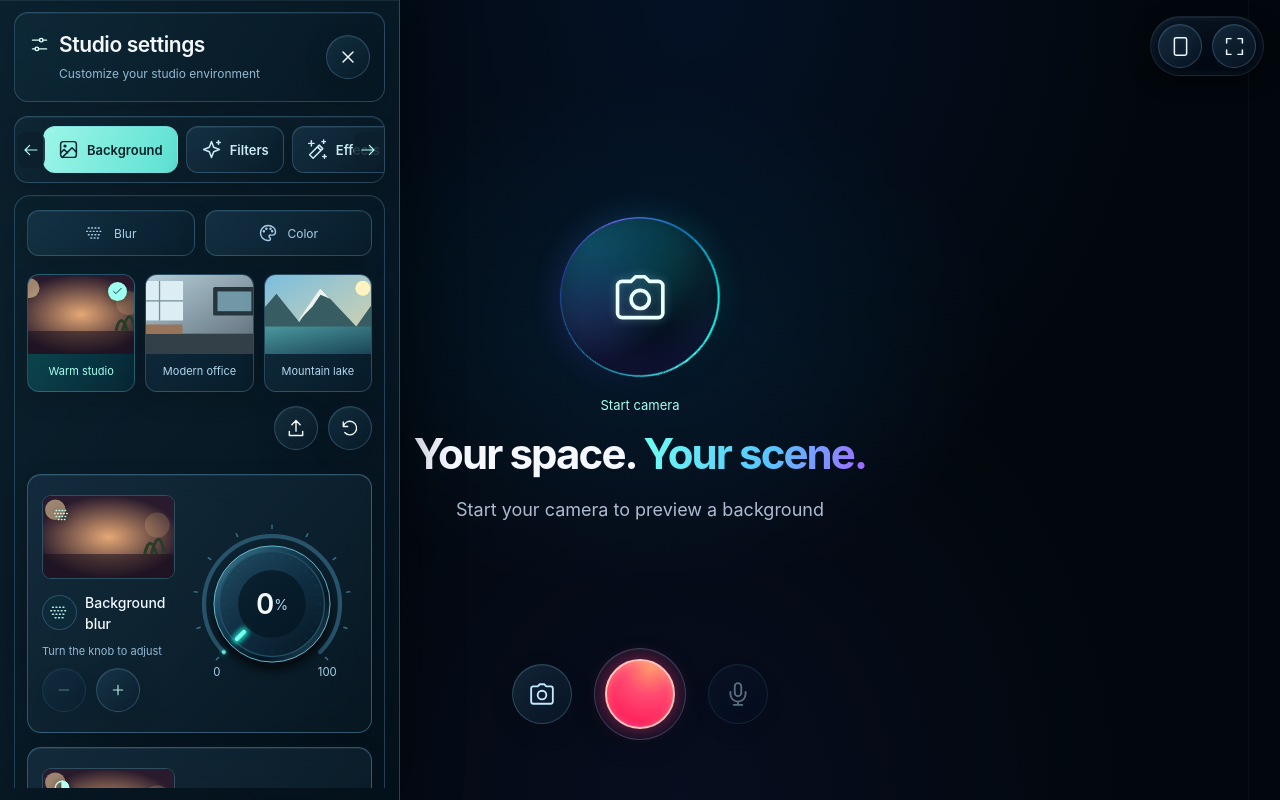
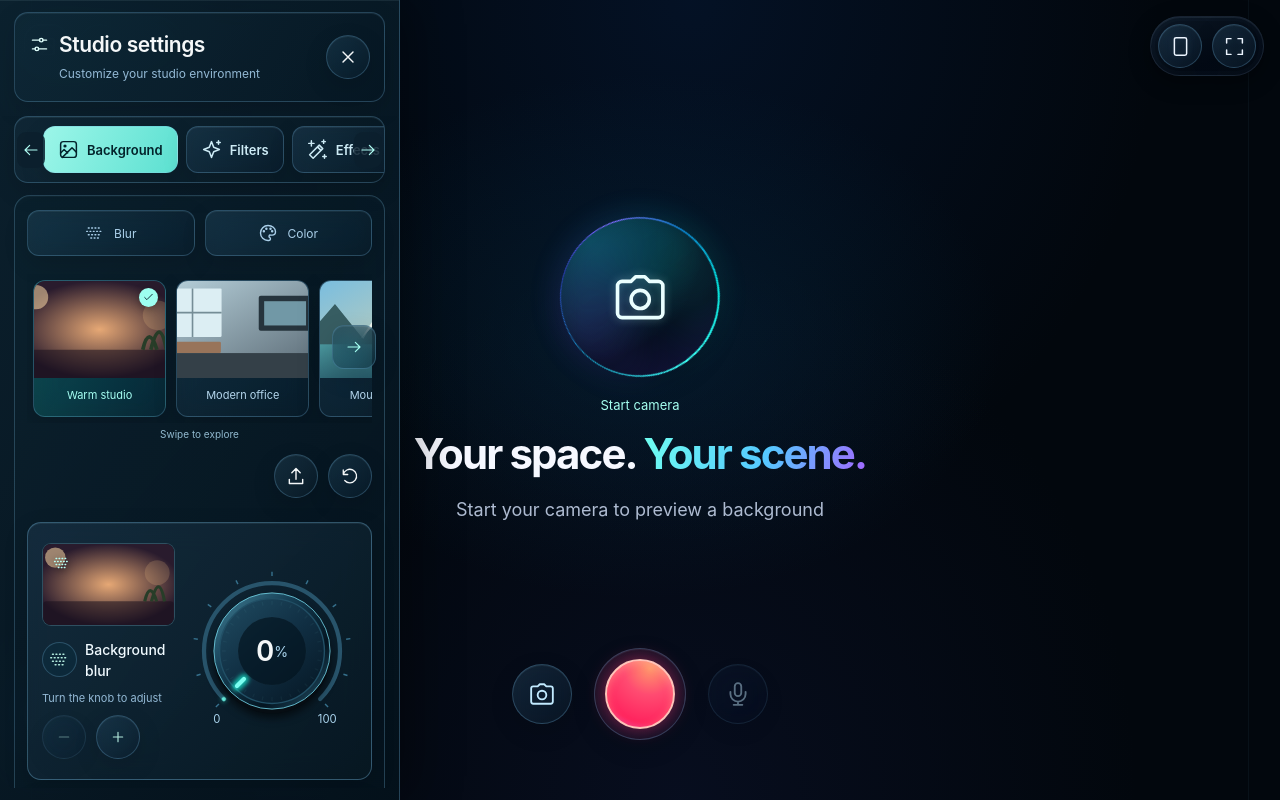
Before and after one commit to soumya-dev-2026/lensora, a React (Vite) app: page / in a window 1280 px wide. Both pictures are taken after a click on the button 46 px from the left and 46 px from the top of the page. Built offline with nearby package versions, Linux system fonts and the light colour scheme.

Commit message:
feat: add swipeable studio option sliders

```diff
--- a/src/components/BackgroundPicker.tsx
+++ b/src/components/BackgroundPicker.tsx
@@ -1,3 +1,4 @@
+import { SwipeSlider } from './SwipeSlider';
 import { GaugeSlider } from './GaugeSlider';
 import { useEffect, useState } from 'react';
 import { BackgroundSelection } from '../types/camera';
@@ -102,12 +103,12 @@ export function BackgroundPicker({ selected, onSelect, blur, tint, onBlur, onTin
       {selected.kind === 'color' && <label className={styles.colorRow}>Background color
           <input aria-label="Background color" type="color" value={color} onChange={(event) => { setColor(event.target.value); onSelect({ kind: 'color', value: event.target.value }); }} />
       </label>}
-        <div className={styles.options}>
+        <SwipeSlider label="Background presets" className={styles.options} selectedKey={selectedPreset}>
           {presets.map((preset, index) => <button key={preset.id} disabled={locked} onClick={() => editPreset(index)} aria-pressed={selected.kind === 'image' && selected.value === preset.src} aria-label={`${preset.name}: select and customize`}>
             <img src={preset.src} alt="" /><span>{preset.name}</span>
             {selected.kind === 'image' && selected.value === preset.src && <i className={styles.selectedBadge} aria-hidden="true"><Icon name="check" size={13} /></i>}
           </button>)}
-        </div>
+        </SwipeSlider>
       {typeof editor === 'number' && <div className={styles.editActions}>
         <label className={styles.upload} title="Replace preset image"><Icon name="upload" size={20} /><input aria-label="Replace preset image" disabled={locked} type="file" accept="image/png,image/jpeg,image/webp,image/avif" onChange={(event) => { void upload(event.target.files?.[0]); event.target.value = ''; }} /></label>
         {presets[editor].src !== BACKGROUNDS[editor].src && <button className="icon-button" aria-label={savedPresets[presets[editor].id] === presets[editor].src ? 'Preset saved on this device' : 'Save preset on this device'} title={savedPresets[presets[editor].id] === presets[editor].src ? 'Saved on this device' : 'Save preset on this device'} disabled={locked || savedPresets[presets[editor].id] === presets[editor].src} onClick={() => void persistPreset(editor)}><Icon name={savedPresets[presets[editor].id] === presets[editor].src ? 'check' : 'save'} /></button>}
--- a/src/components/CameraEffects.tsx
+++ b/src/components/CameraEffects.tsx
@@ -1,3 +1,4 @@
+import { SwipeSlider } from './SwipeSlider';
 import { useId, useState } from 'react';
 import { CameraEffects as EffectSettings, DEFAULT_EFFECTS } from '../types/effects';
 import type { FaceTrackingState } from '../types/filters';
@@ -16,10 +17,10 @@ function Choices<T extends string>({ label, value, options, onChange }: {
 }) {
   return <div className="effect-choice-group" role="group" aria-label={label}>
     <h3>{label}</h3>
-    <div className="effect-tiles">{options.map((option) => <button type="button" key={option.value} aria-pressed={value === option.value} onClick={() => onChange(option.value)}>
+    <SwipeSlider label={label} className="effect-tiles" selectedKey={value}>{options.map((option) => <button type="button" key={option.value} aria-pressed={value === option.value} onClick={() => onChange(option.value)}>
       <Icon name={option.icon} size={24} /><span>{option.label}</span>
       {value === option.value && <span className="selected-check"><Icon name="check" size={12} /></span>}
-    </button>)}</div>
+    </button>)}</SwipeSlider>
   </div>;
 }
 
@@ -70,7 +71,7 @@ export function CameraEffects({ value, onChange, faceState }: {
           {category === 'style' && <>
             <div className="effect-choice-group" role="group" aria-label="Color styles">
               <h3>Color styles</h3>
-              <div className="effect-tiles">
+              <SwipeSlider label="Color styles" className="effect-tiles">
                 {([
                   { key: 'monochrome', label: 'Black & white', icon: 'contrast' },
                   { key: 'sepia', label: 'Sepia', icon: 'sepia' },
@@ -78,7 +79,7 @@ export function CameraEffects({ value, onChange, faceState }: {
                   <Icon name={style.icon} size={24} /><span>{style.label}</span>
                   {value[style.key] && <span className="selected-check"><Icon name="check" size={12} /></span>}
                 </button>)}
-              </div>
+              </SwipeSlider>
             </div>
             <div className="effect-gauge-pair">
               {slider('vignette', 'Vignette', 'contrast')}
--- /dev/null
+++ b/src/components/SwipeSlider.css
@@ -0,0 +1,13 @@
+.swipe-slider { position: relative; min-width: 0; max-width: 100%; margin-block: 12px; }
+.studio .swipe-slider .swipe-slider-track { position: relative; display: flex; flex-wrap: nowrap; gap: 10px; margin: 0; padding: 6px; overflow-x: auto; overflow-y: hidden; scrollbar-width: none; scroll-snap-type: x mandatory; scroll-padding-inline: 6px; overscroll-behavior-x: contain; touch-action: pan-x pan-y pinch-zoom; cursor: grab; }
+.swipe-slider-track::-webkit-scrollbar { display: none; }
+.studio .swipe-slider .swipe-slider-track > button { flex: 0 0 clamp(104px, 40%, 150px); min-width: 0; scroll-snap-align: start; white-space: normal; }
+.swipe-slider-track > button img { pointer-events: none; }
+.studio .swipe-slider .swipe-slider-track[data-dragging] { scroll-snap-type: none; cursor: grabbing; user-select: none; }
+.studio .swipe-slider .swipe-slider-track[data-dragging] > button { cursor: grabbing; }
+.studio .swipe-slider-arrow { position: absolute; top: calc(50% - 10px); transform: translateY(-50%); z-index: 1; width: 30px; height: 44px; min-height: 44px; padding: 0; display: grid; place-items: center; border: 1px solid #78f5e359; border-radius: 12px; background: #081c2be8; backdrop-filter: blur(14px); color: #a5fff1; box-shadow: 0 2px 12px #0006; }
+.studio .swipe-slider-arrow:disabled { opacity: 0; pointer-events: none; }
+.swipe-slider-prev { left: -4px; }
+.swipe-slider-next { right: -4px; }
+.swipe-slider-next svg { transform: rotate(180deg); }
+.swipe-slider-hint { display: block; margin-top: 5px; text-align: center; font-size: 10px; color: #91b9cf; pointer-events: none; }
--- /dev/null
+++ b/src/components/SwipeSlider.tsx
@@ -0,0 +1,103 @@
+import { useEffect, useId, useRef, useState, type ReactNode } from 'react';
+import { Icon } from './Icon';
+import './SwipeSlider.css';
+
+/** Native touch scrolling, with mouse dragging and keyboard/arrow navigation. */
+export function SwipeSlider({ label, className = '', selectedKey, children }: {
+  label: string; className?: string; selectedKey?: string | number; children: ReactNode;
+}) {
+  const id = useId();
+  const track = useRef<HTMLDivElement>(null);
+  const drag = useRef<{ id: number; x: number; y: number; left: number; moved: boolean } | null>(null);
+  const suppressClick = useRef(false);
+  const [edges, setEdges] = useState({ start: true, end: true });
+  const measure = () => {
+    const el = track.current;
+    if (el) setEdges({ start: el.scrollLeft <= 2, end: el.scrollLeft + el.clientWidth >= el.scrollWidth - 2 });
+  };
+  const behavior = (): ScrollBehavior => document.documentElement.dataset.motion === 'off' || window.matchMedia?.('(prefers-reduced-motion: reduce)').matches ? 'auto' : 'smooth';
+  const reveal = (item: HTMLElement) => {
+    const el = track.current;
+    if (!el) return;
+    const bounds = el.getBoundingClientRect(), child = item.getBoundingClientRect();
+    const delta = child.left < bounds.left + 6 ? child.left - bounds.left - 6 : child.right > bounds.right - 6 ? child.right - bounds.right + 6 : 0;
+    if (delta) el.scrollBy({ left: delta, behavior: behavior() });
+  };
+  useEffect(() => {
+    const el = track.current;
+    if (!el) return;
+    measure();
+    let width = el.clientWidth;
+    const observer = new ResizeObserver(() => {
+      measure();
+      if (el.clientWidth !== width) {
+        width = el.clientWidth;
+        const selected = selectedKey === undefined ? null : el.querySelector<HTMLElement>('[aria-pressed="true"]');
+        if (selected) reveal(selected);
+      }
+    });
+    observer.observe(el);
+    Array.from(el.children).forEach((child) => observer.observe(child));
+    return () => observer.disconnect();
+  }, [children, selectedKey]);
+  useEffect(() => {
+    if (selectedKey === undefined) return;
+    const selected = track.current?.querySelector<HTMLElement>('[aria-pressed="true"]');
+    if (selected) reveal(selected);
+  }, [selectedKey]);
+  const finish = () => {
+    const state = drag.current;
+    if (state && track.current?.hasPointerCapture(state.id)) track.current.releasePointerCapture(state.id);
+    drag.current = null;
+    track.current?.removeAttribute('data-dragging');
+    if (state?.moved && track.current) {
+      const el = track.current;
+      const nearest = Array.from(el.children).reduce<HTMLElement | null>((best, child) => {
+        const item = child as HTMLElement;
+        return !best || Math.abs(item.offsetLeft - el.scrollLeft - 6) < Math.abs(best.offsetLeft - el.scrollLeft - 6) ? item : best;
+      }, null);
+      if (nearest) el.scrollTo({ left: nearest.offsetLeft - 6, behavior: behavior() });
+    }
+  };
+  const overflow = !edges.start || !edges.end;
+  return <div className="swipe-slider" role="group" aria-label={label}>
+    <div id={id} ref={track} className={`swipe-slider-track ${className}`} onScroll={measure}
+      onDragStart={(event) => event.preventDefault()}
+      onFocusCapture={(event) => reveal(event.target)}
+      onKeyDown={(event) => {
+        if (!['ArrowLeft', 'ArrowRight', 'Home', 'End'].includes(event.key)) return;
+        const items = Array.from(event.currentTarget.querySelectorAll<HTMLButtonElement>('button:not(:disabled)'));
+        const index = items.indexOf(event.target as HTMLButtonElement);
+        if (index < 0) return;
+        event.preventDefault();
+        const next = event.key === 'Home' ? 0 : event.key === 'End' ? items.length - 1 : Math.max(0, Math.min(items.length - 1, index + (event.key === 'ArrowRight' ? 1 : -1)));
+        items[next]?.focus({ preventScroll: true });
+      }}
+      onPointerDown={(event) => {
+        suppressClick.current = false;
+        if (event.pointerType !== 'mouse' || event.button !== 0) return;
+        drag.current = { id: event.pointerId, x: event.clientX, y: event.clientY, left: event.currentTarget.scrollLeft, moved: false };
+      }}
+      onPointerMove={(event) => {
+        const state = drag.current;
+        if (!state || state.id !== event.pointerId) return;
+        const dx = event.clientX - state.x;
+        if (!state.moved && Math.abs(dx) > 6 && Math.abs(dx) > Math.abs(event.clientY - state.y)) {
+          state.moved = true; suppressClick.current = true;
+          event.currentTarget.setPointerCapture(event.pointerId);
+          event.currentTarget.dataset.dragging = 'true';
+        }
+        if (state.moved) { event.preventDefault(); event.currentTarget.scrollLeft = state.left - dx; }
+      }}
+      onPointerUp={finish} onPointerCancel={finish} onLostPointerCapture={() => { drag.current = null; track.current?.removeAttribute('data-dragging'); }}
+      onPointerLeave={() => { if (!drag.current?.moved) drag.current = null; }}
+      onClickCapture={(event) => { if (suppressClick.current && event.detail !== 0) { event.preventDefault(); event.stopPropagation(); suppressClick.current = false; } }}>
+      {children}
+    </div>
+    {overflow && <>
+      <button type="button" className="swipe-slider-arrow swipe-slider-prev" aria-label={`Previous ${label}`} aria-controls={id} disabled={edges.start} onClick={() => track.current?.scrollBy({ left: -track.current.clientWidth * .75, behavior: behavior() })}><Icon name="back" size={16} /></button>
+      <button type="button" className="swipe-slider-arrow swipe-slider-next" aria-label={`Next ${label}`} aria-controls={id} disabled={edges.end} onClick={() => track.current?.scrollBy({ left: track.current.clientWidth * .75, behavior: behavior() })}><Icon name="back" size={16} /></button>
+      <span className="swipe-slider-hint">Swipe to explore</span>
+    </>}
+  </div>;
+}
```
Also changed, not shown: src/components/CameraFilters.tsx (+5 -4 lines), 2 other files (tests, documents, lock files or other folders).
